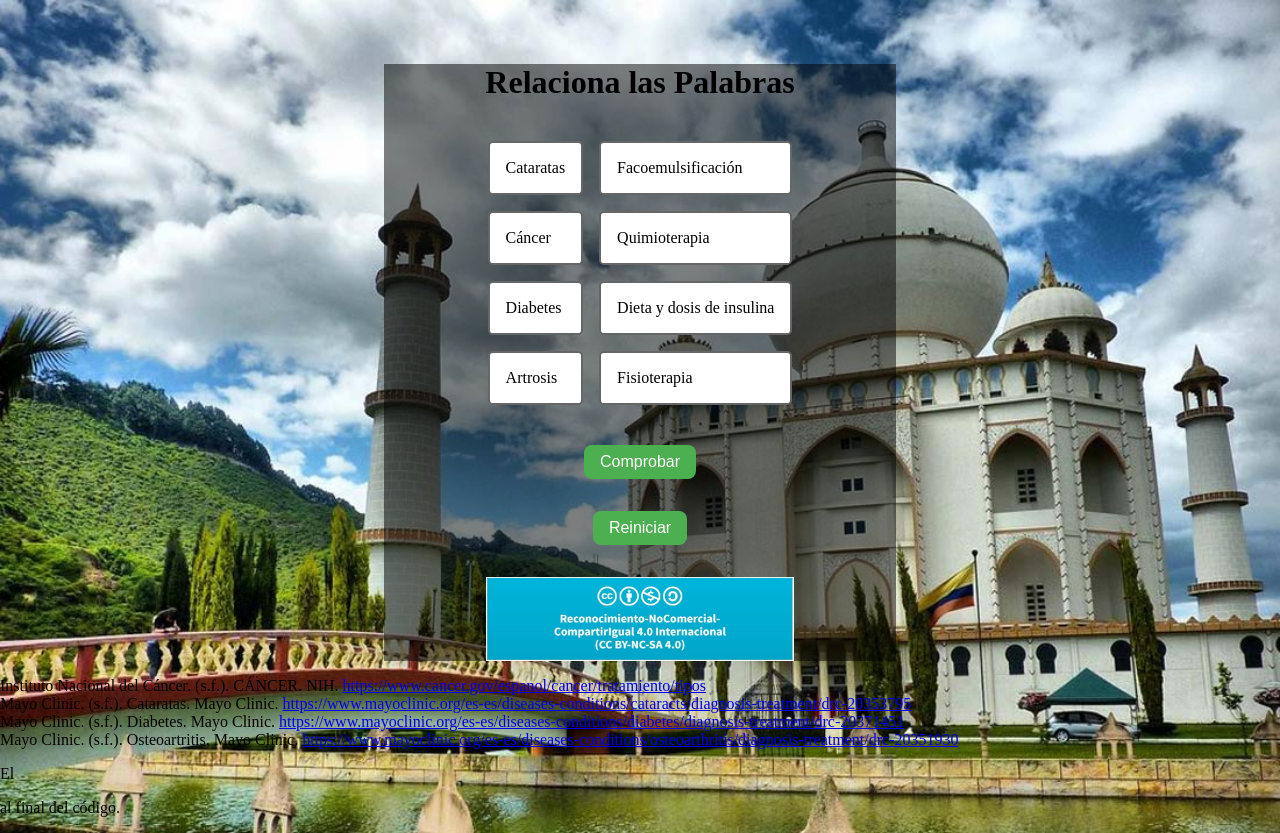
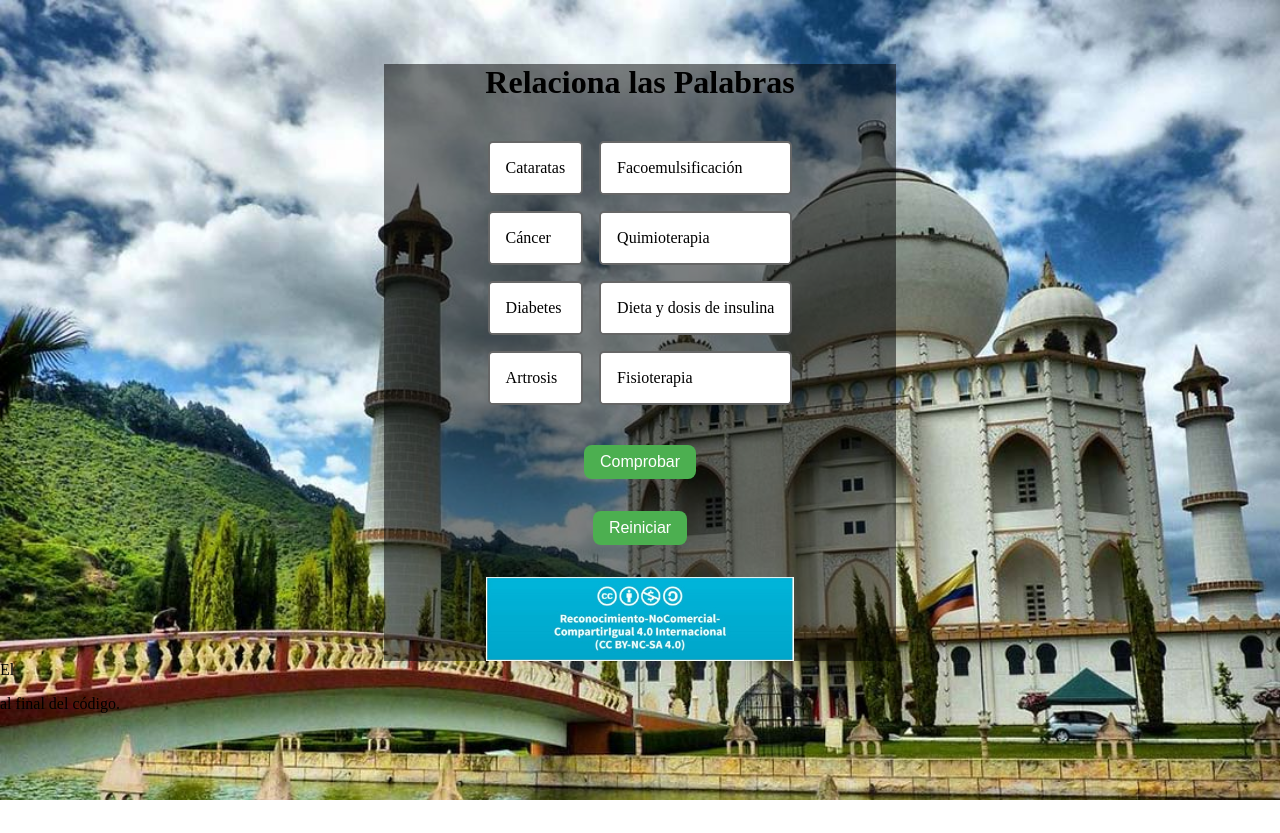
Before and after one commit to Cybert47/JUEGO, a plain HTML site: page index.html in a window 1280 px wide. After the commit the page ends 800 px from the top, so only its background shows below. Drawn offline with Linux system fonts and the light colour scheme.

Commit message:
Update index.html

```diff
--- a/index.html
+++ b/index.html
@@ -45,14 +45,6 @@ body {
 
 
     </div>
-<p>
-      Instituto Nacional del Cáncer. (s.f.). CÁNCER. NIH. <a href="https://www.cancer.gov/espanol/cancer/tratamiento/tipos">https://www.cancer.gov/espanol/cancer/tratamiento/tipos</a><br>
-      Mayo Clinic. (s.f.). Cataratas. Mayo Clinic. <a href="https://www.mayoclinic.org/es-es/diseases-conditions/cataracts/diagnosis-treatment/drc-20353795">https://www.mayoclinic.org/es-es/diseases-conditions/cataracts/diagnosis-treatment/drc-20353795</a><br>
-      Mayo Clinic. (s.f.). Diabetes. Mayo Clinic. <a href="https://www.mayoclinic.org/es-es/diseases-conditions/diabetes/diagnosis-treatment/drc-20371451">https://www.mayoclinic.org/es-es/diseases-conditions/diabetes/diagnosis-treatment/drc-20371451</a><br>
-      Mayo Clinic. (s.f.). Osteoartritis. Mayo Clinic. <a href="https://www.mayoclinic.org/es-es/diseases-conditions/osteoarthritis/diagnosis-treatment/drc-20351930">https://www.mayoclinic.org/es-es/diseases-conditions/osteoarthritis/diagnosis-treatment/drc-20351930</a>
-
-
-</p>
 
   </body
 </body>
```
